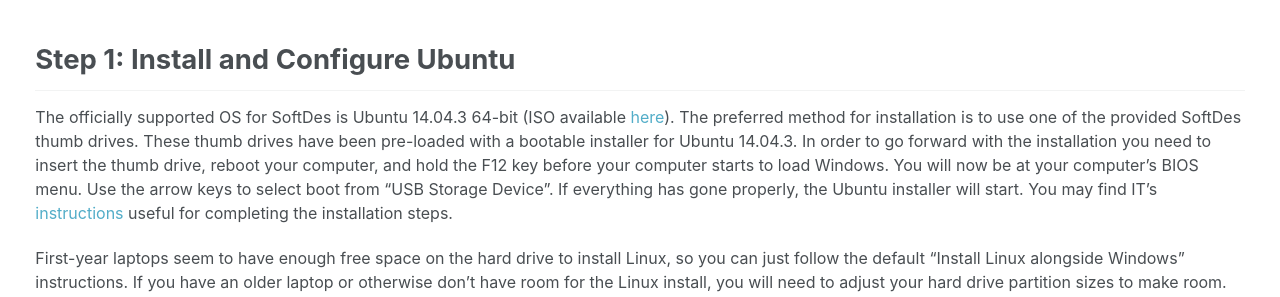
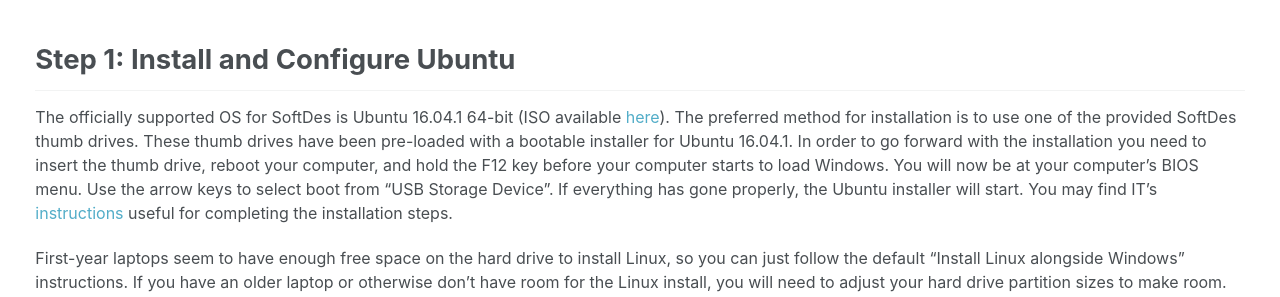
Before and after one commit to sd17spring/sd17spring.github.io, a Jekyll site: the page built from _assignments/setup-your-environment.md, in a window 1280 px wide and 900 px high, scrolled down 913 px. Shown: the part 153-450 px from the top of the window. Built offline with Jekyll 4.4.1, drawn with Linux system fonts in a browser that asks for light colours.

Commit message:
Update setup-your-environment.md

```diff
--- a/_assignments/setup-your-environment.md
+++ b/_assignments/setup-your-environment.md
@@ -56,11 +56,11 @@
 
 ## Step 1: Install and Configure Ubuntu
 
-The officially supported OS for SoftDes is Ubuntu 14.04.3 64-bit (ISO
+The officially supported OS for SoftDes is Ubuntu 16.04.1 64-bit (ISO
 available [here](http://releases.ubuntu.com/xenial/ubuntu-16.04.1-desktop-amd64.iso)).
 The preferred method for installation is to use one of the
 provided SoftDes thumb drives. These thumb drives have been pre-loaded with a
-bootable installer for Ubuntu 14.04.3. In order to go forward with the
+bootable installer for Ubuntu 16.04.1. In order to go forward with the
 installation you need to insert the thumb drive, reboot your computer, and
 hold the F12 key before your computer starts to load Windows. You will now be
 at your computer's BIOS menu. Use the arrow keys to select boot from "USB
```
